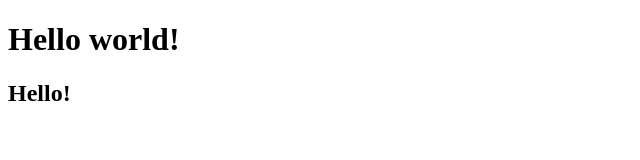
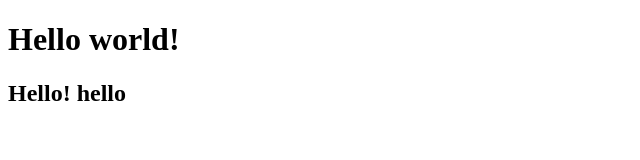
Before and after one commit to NikChernyh/PROJECT, a plain HTML site: page index.html in a window 1280 px wide. Shown: the full height of the page, 0-640 px from the left. Drawn offline with Linux system fonts and the light colour scheme.

Commit message:
index.html mod

```diff
--- a/index.html
+++ b/index.html
@@ -9,7 +9,7 @@
 <body>
 
 <h1>Hello world!</h1>
-<h2>Hello!</h2>
+<h2>Hello! hello</h2>
 
 <!-- <script>
     alert(1);
```
